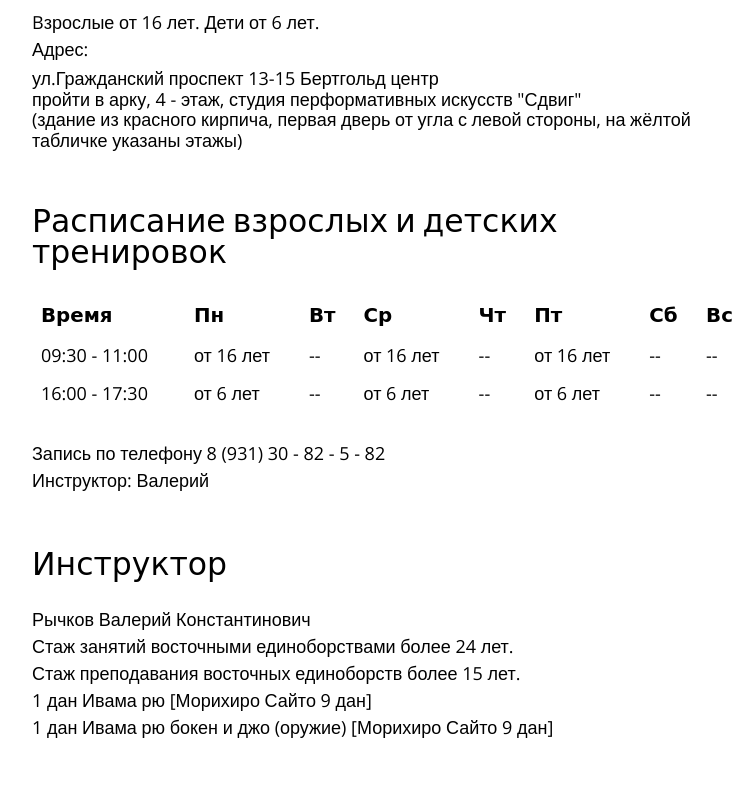
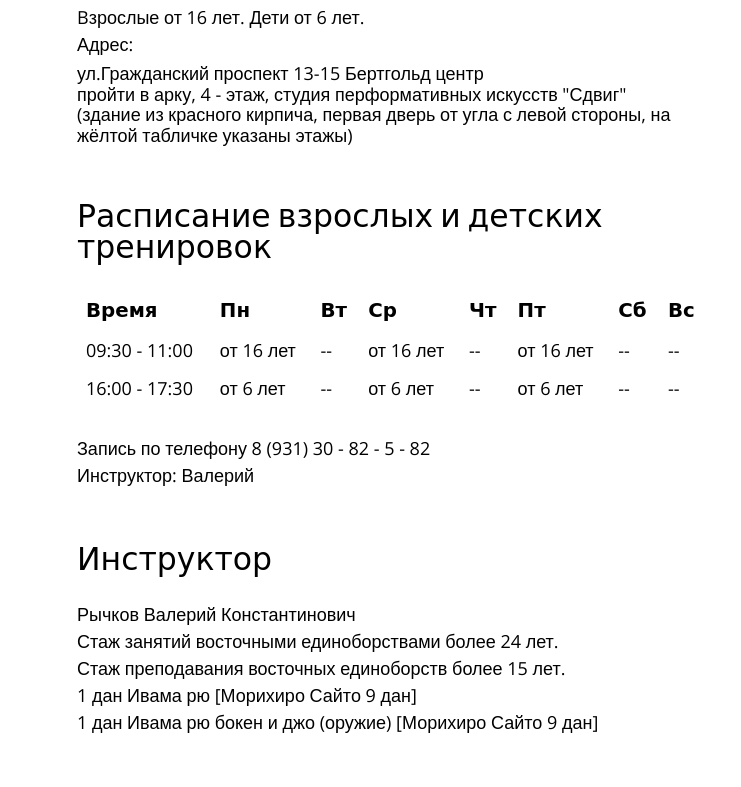
Before and after one commit to aikizyq/aikizyq.github.io, a website: page index.html in a window 1280 px wide. Shown: the part 695-1482 px from the top of the page, without its empty margins (248-989 px from the left). Drawn offline with nearby package versions, Linux system fonts and the light colour scheme; grey boxes are pictures that could not be loaded.

Commit message:
narrow layout

```diff
--- a/styles/main.css
+++ b/styles/main.css
@@ -1,5 +1,5 @@
 body {
-  max-width: 40rem;
+  max-width: 35rem;
   margin: auto;
   padding: 13px;
 }
```
